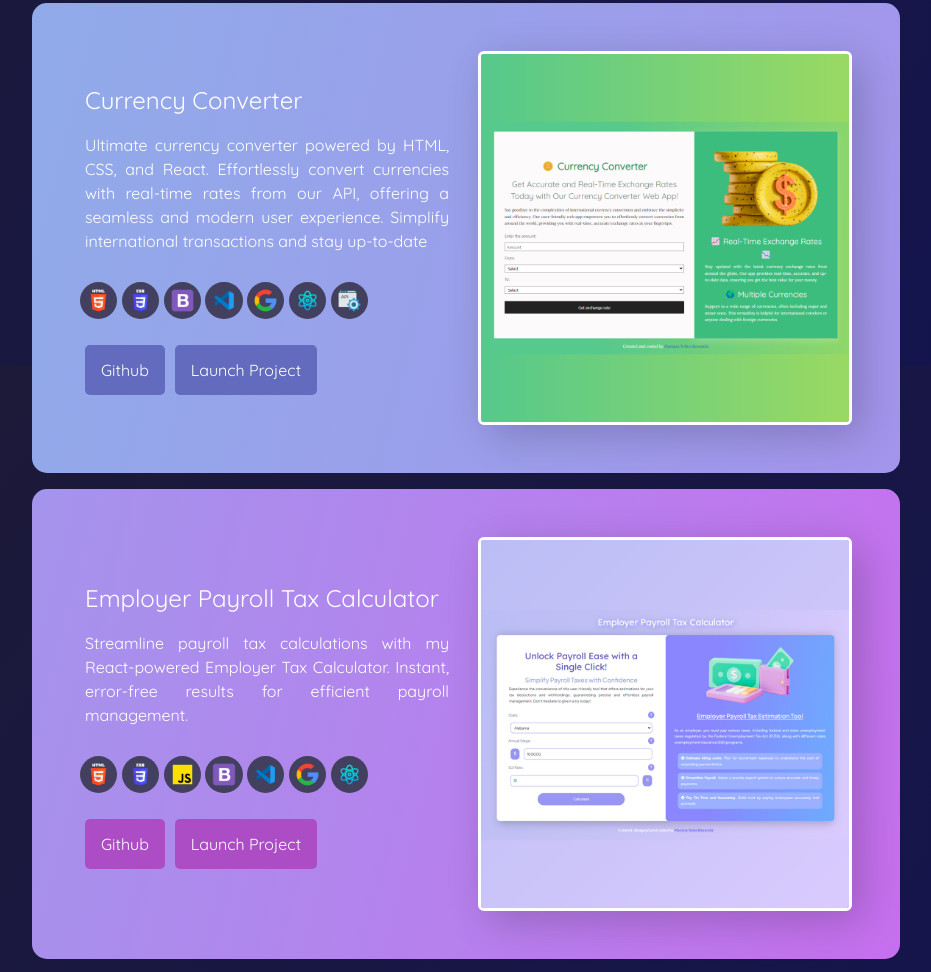
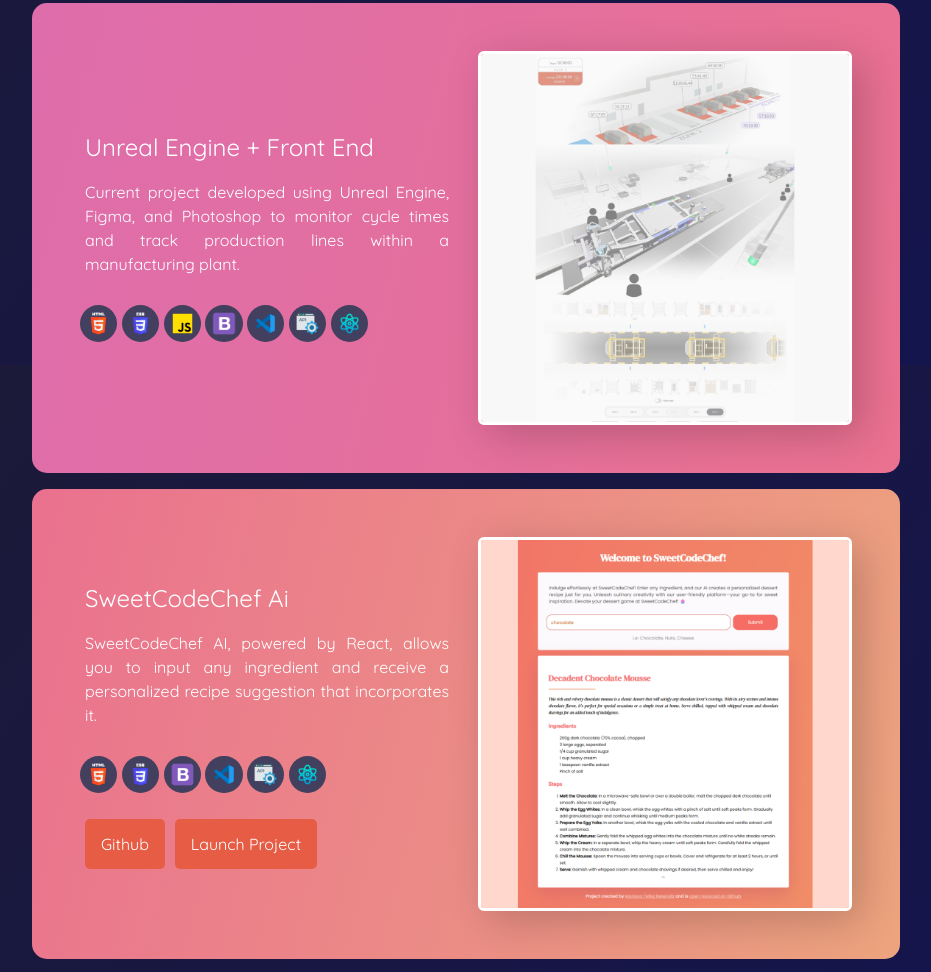
Before and after one commit to MarianaTellezR/mariana-tellez-resendiz-portfolio, a plain HTML site: page work.html in a window 1280 px wide. Shown: the part 435-1407 px from the top of the page, without its empty margins (174-1105 px from the left). Drawn offline with nearby package versions, Linux system fonts and the light colour scheme.

Commit message:
Recent projects integration

```diff
--- a/work.html
+++ b/work.html
@@ -89,7 +89,135 @@
     </div>
 
     <div class="list-projects-section">
-      <div class="blue-bg p-5 m-3" id="weather-app">
+      <div class="pink-bg p-5 m-3" id="2d-3d-model">
+        <div class="row">
+          <div
+            class="col-sm-12 col-md-6 d-flex flex-column justify-content-center"
+          >
+            <h4 class="mb-2">Unreal Engine + Front End</h4>
+            <p class="mb-4">
+Current project developed using Unreal Engine, Figma, and Photoshop to monitor cycle times and track production lines within a manufacturing plant. </p>
+            <div class="mb-3">
+              <img
+                src="img/html.png"
+                class="img-fluid img-skill-project"
+                title="HTML"
+              />
+              <img
+                src="img/css.png"
+                class="img-fluid img-skill-project"
+                title="CSS"
+              />
+              <img
+                src="img/js.png"
+                class="img-fluid img-skill-project"
+                title="Javascript"
+              />
+              <img
+                src="img/bootstrap.png"
+                class="img-fluid img-skill-project"
+                title="Bootstrap"
+              />
+
+              <img
+                src="img/vs-code.png"
+                class="img-fluid img-skill-project"
+                title="VS Code"
+              />
+              <img
+                src="img/api.png"
+                class="img-fluid img-skill-project"
+                title="API"
+              />
+              <img
+                src="img/react.png"
+                class="img-fluid img-skill-project"
+                title="React"
+              />
+            </div>
+
+          </div>
+          <div
+            class="col-sm-12 col-md-6 d-flex flex-column justify-content-center"
+          >
+            <img
+              src="img/unrealengine.png"
+              class="rounded img-fluid project-images"
+            />
+          </div>
+        </div>
+      </div>
+
+      <div class="orange-bg p-5 m-3" id="sweetCodeChef-ai">
+        <div class="row">
+          <div
+            class="col-sm-12 col-md-6 d-flex flex-column justify-content-center"
+          >
+            <h4 class="mb-2">SweetCodeChef Ai</h4>
+            <p class="mb-4">
+              SweetCodeChef AI, powered by React, allows you to input any ingredient and receive a personalized recipe suggestion that incorporates it.            </p>
+            <div class="mb-3">
+              <img
+                src="img/html.png"
+                class="img-fluid img-skill-project"
+                title="HTML"
+              />
+              <img
+                src="img/css.png"
+                class="img-fluid img-skill-project"
+                title="CSS"
+              />
+              <img
+                src="img/bootstrap.png"
+                class="img-fluid img-skill-project"
+                title="Bootstrap"
+              />
+
+              <img
+                src="img/vs-code.png"
+                class="img-fluid img-skill-project"
+                title="VS Code"
+              />
+              <img
+                src="img/api.png"
+                class="img-fluid img-skill-project"
+                title="API"
+              />
+              <img
+                src="img/react.png"
+                class="img-fluid img-skill-project"
+                title="React"
+              />
+            </div>
+            <div class="btn-links-projects">
+              <a
+                href="https://github.com/MarianaTellezR/dessert-recipes-generator"
+                class="btn button-launch-project-d"
+                target="_blank"
+                title="SweetCodeChef Ai Github Repository"
+                >Github</a
+              >
+              <a
+                href="https://sweetcodechef-ai-mariana-tellez.netlify.app/"
+                class="btn button-launch-project-d"
+                target="_blank"
+                title="Launch SweetCodeChef Ai"
+                >Launch Project</a
+              >
+            </div>
+          </div>
+          <div
+            class="col-sm-12 col-md-6 d-flex flex-column justify-content-center"
+          >
+            <img
+              src="img/sweetchef.png"
+              class="rounded img-fluid project-images"
+            />
+          </div>
+        </div>
+      </div>
+
+      <div class="blue-bg p-5 m-3" id="currency-converter">
         <div class="row">
           <div
             class="col-sm-12 col-md-6 d-flex flex-column justify-content-center"
```
Also changed, not shown: img/sweetchef.png (added), img/unrealengine.png (added).
